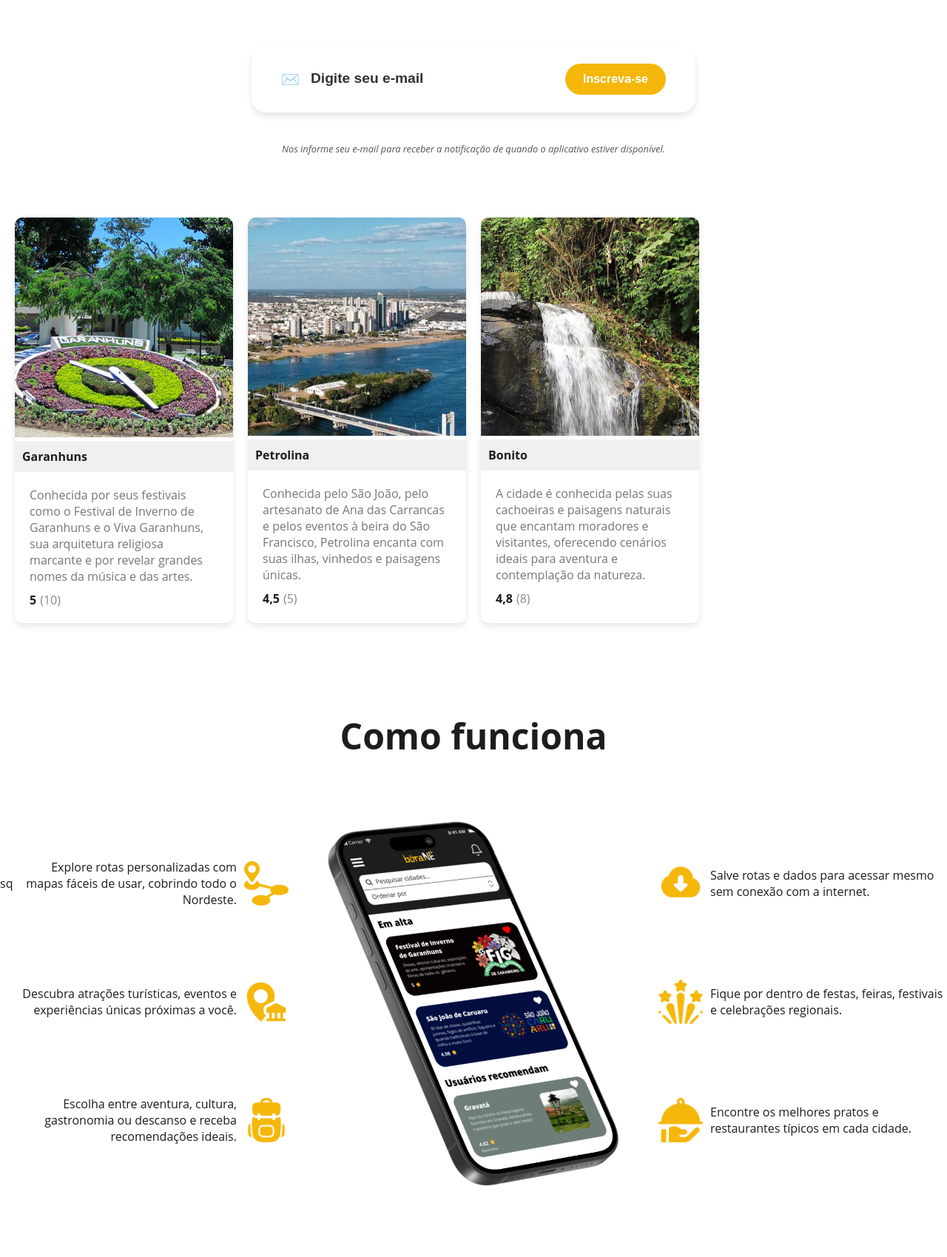
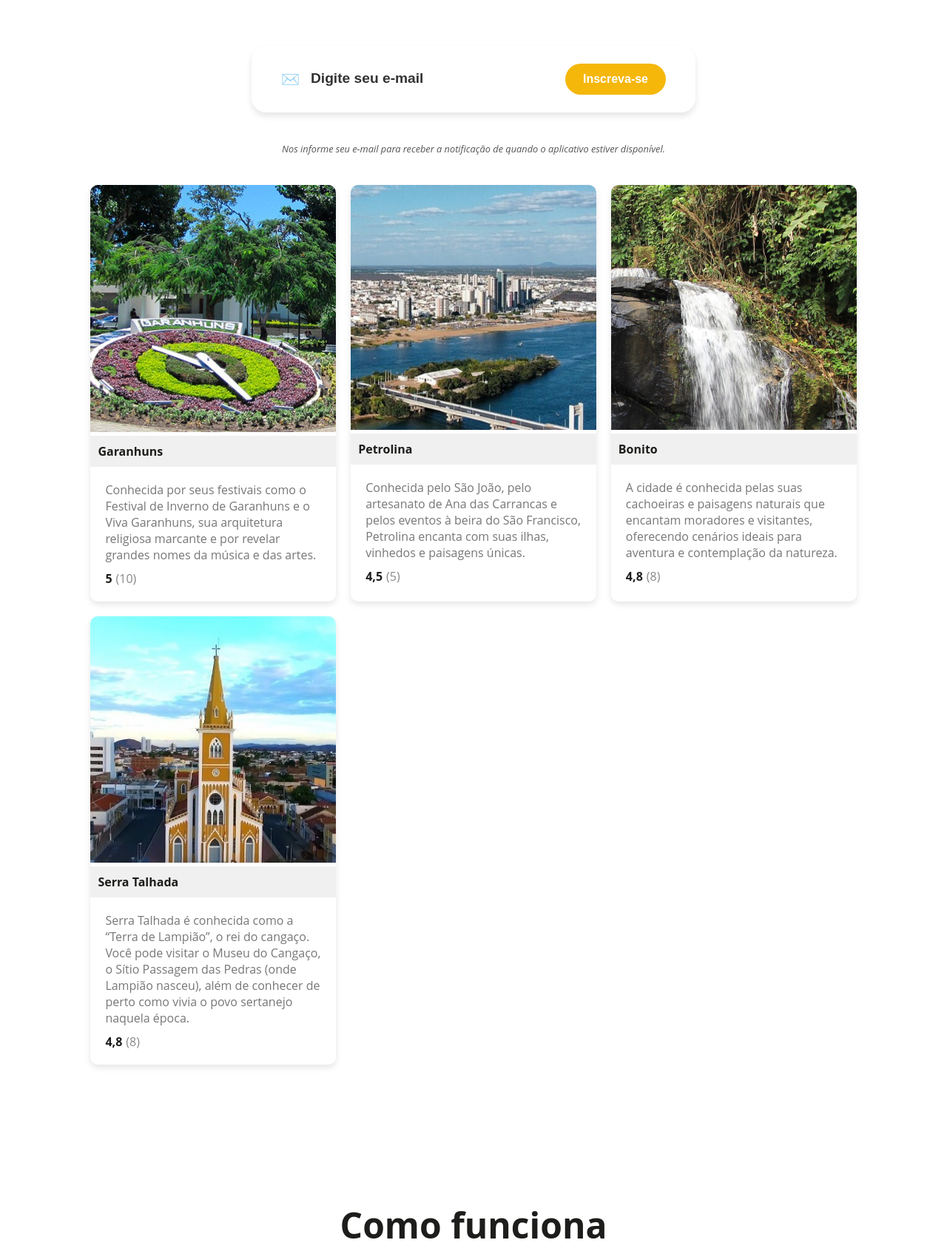
Before and after one commit to brwnax/bora-ne, a Flask app: page / in a window 1280 px wide. Shown: the part 373-2072 px from the top of the page at 74% size. Run offline with Flask 3, Linux system fonts and the light colour scheme; data that the repository does not hold is empty; some libraries are stand-ins or nearby versions.

Commit message:
Adiciona rota

```diff
--- a/static/style.css
+++ b/static/style.css
@@ -261,6 +261,8 @@ body{
 
 .rotas-container {
   display: grid;
+  align-self: center;
+  justify-self: center;
   grid-template-columns: repeat(auto-fill, minmax(280px, 1fr));
   gap: 20px;
   padding: 20px;
@@ -289,6 +291,7 @@ img {
 }
 
 figcaption {
+
   padding: 10px;
   background-color: #f0f0f0;
   font-size: 1rem;
--- a/templates/index.html
+++ b/templates/index.html
@@ -53,7 +53,7 @@
                 <button type="submit" >Inscreva-se</button>
             </form>
             <p class="email-info">Nos informe seu e-mail para receber a notificação de quando o aplicativo estiver disponível.</p>
-        </section>
+
 
         <section class="rotas-container">
 
@@ -85,7 +85,7 @@
 
             <article class="rotas">
                 <figure>
-                    <img src="{{ url_for('static', filename='assets/bonito.jpg') }}" alt="Vista áerea lateral de Petrolina - Petrolina/PE">
+                    <img src="{{ url_for('static', filename='assets/bonito.jpg') }}" alt="Cachoeira em Bonito - Bonito/PE">
                     <figcaption>Bonito</figcaption>
                 </figure>
                 <div class="info">
@@ -96,8 +96,21 @@
                 </div>
             </article>
 
+            <article class="rotas">
+                <figure>
+                    <img src="{{ url_for('static', filename='assets/serra_talhada.jpg') }}" alt="Vista aérea da praça matriz de Serra Talhada - Serra Talhada/PE">
+                    <figcaption>Serra Talhada</figcaption>
+                </figure>
+                <div class="info">
+                    <p class="local">Serra Talhada é conhecida como a “Terra de Lampião”, o rei do cangaço. Você pode visitar o Museu do Cangaço, o Sítio Passagem das Pedras (onde Lampião nasceu), além de conhecer de perto como vivia o povo sertanejo naquela época.</p>
+                    <div class="avaliacao">
+                        <span class="nota">4,8</span> <span class="comentarios">(8)</span>
+                    </div>
+                </div>
+            </article>
+
         </section>
-
+        </section>
 
         <h2 class="section-title comoFunciona">Como funciona</h2>
 
```
Also changed, not shown: static/assets/serra_talhada.jpg (added).
